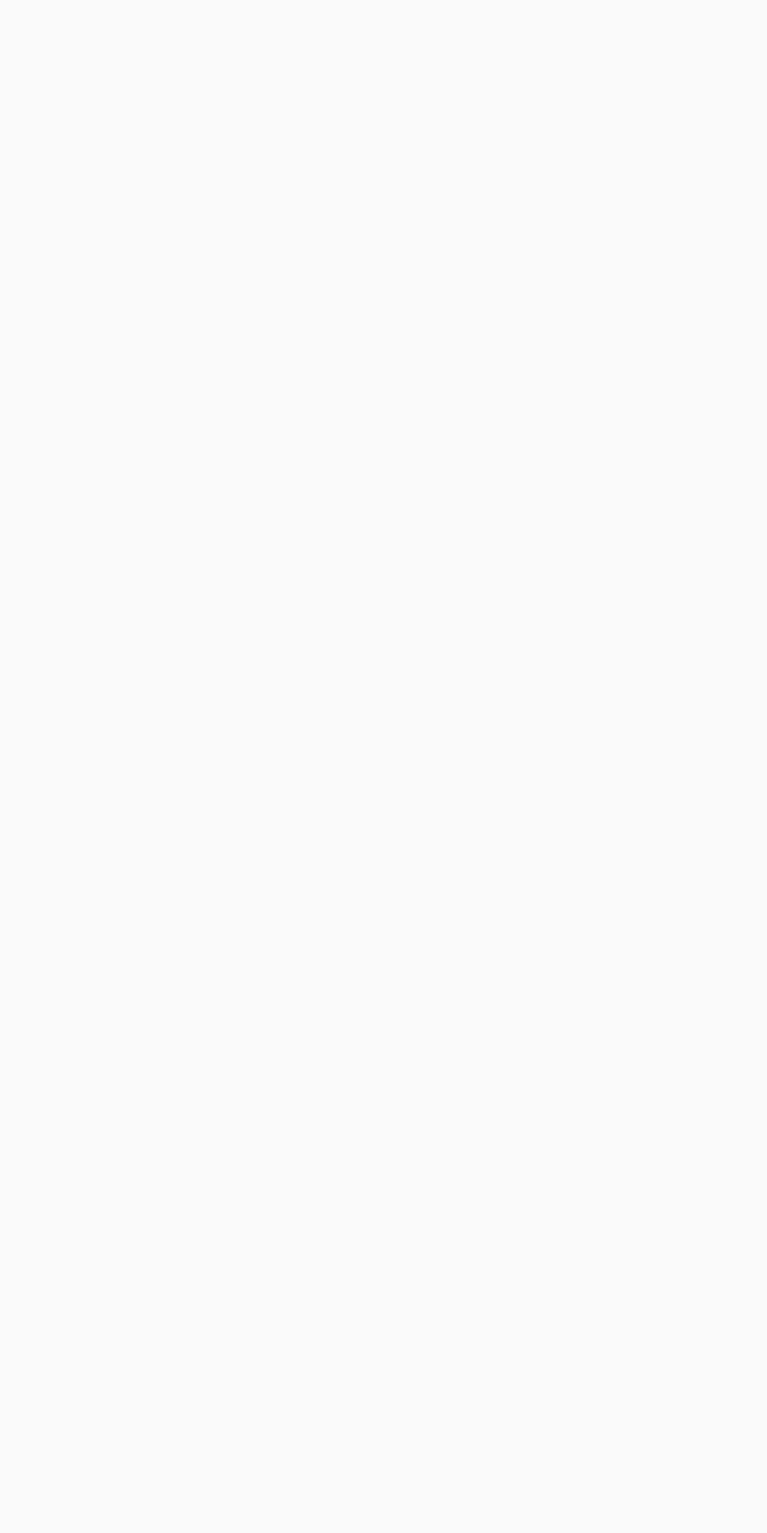
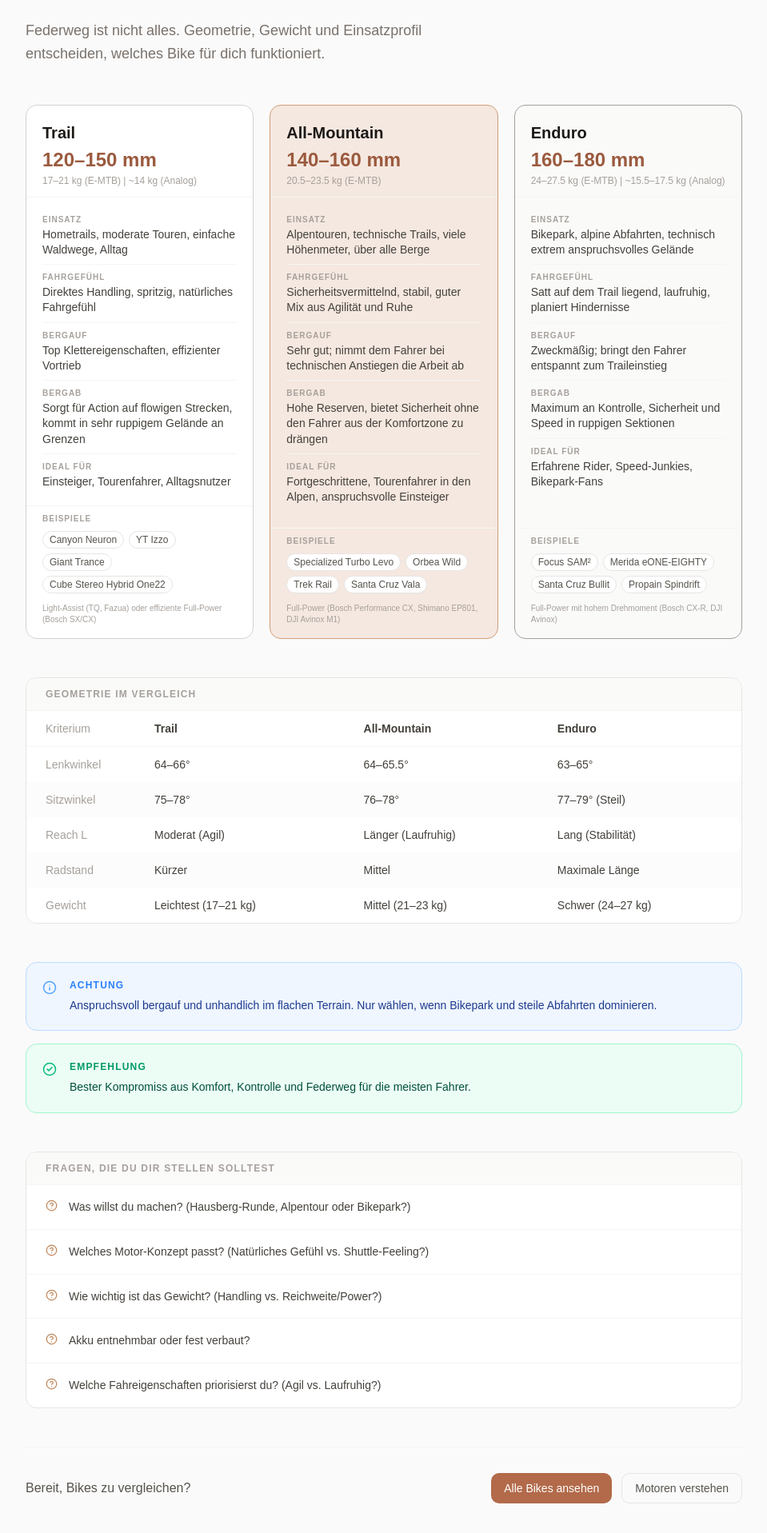
Before and after one commit to Taljy/bikes-martina, a React (Vite) app: page /wissen/trail-vs-enduro in a window 1280 px wide. Before the commit this address had no page. Shown: the part 223-2140 px from the top of the page at 80% size, without its empty margins (160-1119 px from the left). Before the commit the page ends 800 px from the top, so only its background shows below. Built offline with nearby package versions, Linux system fonts and the light colour scheme.

Commit message:
Wissen: Trail vs Enduro — erste Content-Seite

```diff
--- a/src/App.tsx
+++ b/src/App.tsx
@@ -6,6 +6,8 @@ import BikeList from './pages/BikeList'
 import BikeDetail from './pages/BikeDetail'
 import Compare from './pages/Compare'
 import Wissen from './pages/Wissen'
+import TrailVsEnduro from './pages/TrailVsEnduro'
+import WissenMotoren from './pages/WissenMotoren'
 import Neuheiten from './pages/Neuheiten'
 
 export default function App() {
@@ -19,6 +21,8 @@ export default function App() {
             <Route path="bikes/:id" element={<BikeDetail />} />
             <Route path="vergleich" element={<Compare />} />
             <Route path="wissen" element={<Wissen />} />
+            <Route path="wissen/trail-vs-enduro" element={<TrailVsEnduro />} />
+            <Route path="wissen/motoren" element={<WissenMotoren />} />
             <Route path="neuheiten" element={<Neuheiten />} />
           </Route>
         </Routes>
--- /dev/null
+++ b/src/pages/TrailVsEnduro.tsx
@@ -0,0 +1,197 @@
+import { Link } from 'react-router-dom'
+import { HelpCircle, Info, CheckCircle2 } from 'lucide-react'
+import kategorienRaw from '@/data/kategorien.json'
+
+interface Kategorie {
+  name: string
+  federweg_range_mm: string
+  typisches_gewicht_kg: string
+  geometrie_charakter: string
+  einsatz_gelaende: string
+  fahrgefuehl: string
+  bergauf_eignung: string
+  bergab_eignung: string
+  ideal_fuer_fahrer: string
+  typische_beispielbikes: string[]
+  motor_typisch: string
+}
+
+interface MatrixRow {
+  kriterium: string
+  Trail: string
+  'All-Mountain': string
+  Enduro: string
+}
+
+const data = kategorienRaw as {
+  kategorien: Kategorie[]
+  vergleichs_matrix: MatrixRow[]
+  entscheidungs_fragen: string[]
+  einsteiger_hinweise: { reines_enduro_180mm: string; allmountain_160mm_als_kompromiss: string }
+}
+
+const KAT_FARBEN: Record<string, string> = {
+  Trail:         'border-stone-300 bg-white',
+  'All-Mountain': 'border-terracotta-300 bg-terracotta-50',
+  Enduro:        'border-stone-400 bg-stone-50',
+}
+
+function FieldRow({ label, wert }: { label: string; wert: string }) {
+  return (
+    <div className="py-2 border-b border-stone-100 last:border-0">
+      <p className="text-[10px] font-semibold tracking-widest text-stone-400 uppercase mb-0.5">{label}</p>
+      <p className="text-sm text-stone-700 leading-snug">{wert}</p>
+    </div>
+  )
+}
+
+export default function TrailVsEnduro() {
+  const { kategorien, vergleichs_matrix, entscheidungs_fragen, einsteiger_hinweise } = data
+
+  return (
+    <div className="max-w-4xl mx-auto space-y-12">
+
+      {/* ── Sektion 1: Hero ── */}
+      <div className="pt-2">
+        <p className="text-xs font-semibold tracking-widest text-terracotta-500 uppercase mb-3">
+          Wissen · Trail vs. Enduro
+        </p>
+        <h1 className="text-4xl font-semibold tracking-tight text-stone-900 mb-4 leading-tight">
+          Welche Kategorie passt<br />zu welchem Einsatz?
+        </h1>
+        <p className="text-lg text-stone-500 max-w-xl leading-relaxed">
+          Federweg ist nicht alles. Geometrie, Gewicht und Einsatzprofil entscheiden,
+          welches Bike für dich funktioniert.
+        </p>
+      </div>
+
+      {/* ── Sektion 2: Kategorien-Cards ── */}
+      <div className="grid grid-cols-1 sm:grid-cols-3 gap-5">
+        {kategorien.map(kat => (
+          <div
+            key={kat.name}
+            className={`flex flex-col border rounded-xl overflow-hidden ${KAT_FARBEN[kat.name] ?? 'border-stone-200 bg-white'}`}
+          >
+            {/* Header */}
+            <div className="px-5 pt-5 pb-3 border-b border-stone-100">
+              <h2 className="text-xl font-bold text-stone-900 mb-1">{kat.name}</h2>
+              <p className="text-2xl font-semibold text-terracotta-600">{kat.federweg_range_mm}</p>
+              <p className="text-xs text-stone-400 mt-0.5">{kat.typisches_gewicht_kg}</p>
+            </div>
+
+            {/* Felder */}
+            <div className="px-5 py-3 flex-1 space-y-0">
+              <FieldRow label="Einsatz" wert={kat.einsatz_gelaende} />
+              <FieldRow label="Fahrgefühl" wert={kat.fahrgefuehl} />
+              <FieldRow label="Bergauf" wert={kat.bergauf_eignung} />
+              <FieldRow label="Bergab" wert={kat.bergab_eignung} />
+              <FieldRow label="Ideal für" wert={kat.ideal_fuer_fahrer} />
+            </div>
+
+            {/* Beispiel-Bikes */}
+            <div className="px-5 pb-4 pt-2 border-t border-stone-100">
+              <p className="text-[10px] font-semibold tracking-widest text-stone-400 uppercase mb-2">Beispiele</p>
+              <div className="flex flex-wrap gap-1.5">
+                {kat.typische_beispielbikes.map(b => (
+                  <span key={b} className="text-xs bg-white border border-stone-200 text-stone-600 px-2 py-0.5 rounded-full">
+                    {b}
+                  </span>
+                ))}
+              </div>
+              <p className="text-[10px] text-stone-400 mt-3 leading-snug">{kat.motor_typisch}</p>
+            </div>
+          </div>
+        ))}
+      </div>
+
+      {/* ── Sektion 3: Geometrie-Vergleichs-Tabelle ── */}
+      <div className="bg-white border border-stone-200 rounded-xl overflow-hidden">
+        <div className="px-6 py-3 border-b border-stone-100 bg-stone-50">
+          <p className="text-xs font-semibold tracking-widest text-stone-400 uppercase">
+            Geometrie im Vergleich
+          </p>
+        </div>
+        <div className="overflow-x-auto">
+          <table className="w-full text-sm">
+            <thead>
+              <tr className="border-b border-stone-100">
+                <th className="text-left px-6 py-3 text-stone-400 font-normal w-36">Kriterium</th>
+                {['Trail', 'All-Mountain', 'Enduro'].map(k => (
+                  <th key={k} className="text-left px-4 py-3 font-semibold text-stone-700">{k}</th>
+                ))}
+              </tr>
+            </thead>
+            <tbody>
+              {vergleichs_matrix.map((row, i) => (
+                <tr key={row.kriterium} className={i % 2 === 0 ? 'bg-white' : 'bg-stone-50/50'}>
+                  <td className="px-6 py-3 text-stone-400 whitespace-nowrap">{row.kriterium}</td>
+                  <td className="px-4 py-3 text-stone-700">{row['Trail']}</td>
+                  <td className="px-4 py-3 text-stone-700">{row['All-Mountain']}</td>
+                  <td className="px-4 py-3 text-stone-700">{row['Enduro']}</td>
+                </tr>
+              ))}
+            </tbody>
+          </table>
+        </div>
+      </div>
+
+      {/* ── Sektion 4: Einsteiger-Hinweise ── */}
+      <div className="space-y-4">
+        {/* Warnung: Enduro für Einsteiger */}
+        <div className="rounded-xl border border-blue-200 bg-blue-50 p-5 flex gap-4">
+          <Info size={18} className="text-blue-400 shrink-0 mt-0.5" />
+          <div>
+            <p className="text-xs font-semibold tracking-widest text-blue-500 uppercase mb-1.5">Achtung</p>
+            <p className="text-sm text-blue-900 leading-relaxed">{einsteiger_hinweise.reines_enduro_180mm}</p>
+          </div>
+        </div>
+
+        {/* Empfehlung: All-Mountain als Kompromiss */}
+        <div className="rounded-xl border border-emerald-200 bg-emerald-50 p-5 flex gap-4">
+          <CheckCircle2 size={18} className="text-emerald-500 shrink-0 mt-0.5" />
+          <div>
+            <p className="text-xs font-semibold tracking-widest text-emerald-600 uppercase mb-1.5">Empfehlung</p>
+            <p className="text-sm text-emerald-900 leading-relaxed">{einsteiger_hinweise.allmountain_160mm_als_kompromiss}</p>
+          </div>
+        </div>
+      </div>
+
+      {/* ── Sektion 5: Entscheidungs-Fragen ── */}
+      <div className="bg-white border border-stone-200 rounded-xl overflow-hidden">
+        <div className="px-6 py-3 border-b border-stone-100 bg-stone-50">
+          <p className="text-xs font-semibold tracking-widest text-stone-400 uppercase">
+            Fragen, die du dir stellen solltest
+          </p>
+        </div>
+        <ul className="divide-y divide-stone-100">
+          {entscheidungs_fragen.map((frage, i) => (
+            <li key={i} className="flex items-start gap-3.5 px-6 py-4">
+              <HelpCircle size={15} className="text-terracotta-400 shrink-0 mt-0.5" />
+              <p className="text-sm text-stone-700 leading-relaxed">{frage}</p>
+            </li>
+          ))}
+        </ul>
+      </div>
+
+      {/* ── Sektion 6: CTA ── */}
+      <div className="border-t border-stone-100 pt-8 flex flex-col sm:flex-row items-start sm:items-center justify-between gap-4">
+        <p className="text-stone-600 font-medium">Bereit, Bikes zu vergleichen?</p>
+        <div className="flex gap-3">
+          <Link
+            to="/bikes"
+            className="inline-flex items-center gap-1.5 text-sm px-4 py-2 rounded-lg bg-terracotta-500 text-white hover:bg-terracotta-600 transition-colors"
+          >
+            Alle Bikes ansehen
+          </Link>
+          <Link
+            to="/wissen/motoren"
+            className="inline-flex items-center gap-1.5 text-sm px-4 py-2 rounded-lg border border-stone-200 text-stone-600 hover:border-terracotta-400 hover:text-terracotta-600 transition-colors"
+          >
+            Motoren verstehen
+          </Link>
+        </div>
+      </div>
+
+    </div>
+  )
+}
--- /dev/null
+++ b/src/pages/WissenMotoren.tsx
@@ -0,0 +1,8 @@
+export default function WissenMotoren() {
+  return (
+    <div>
+      <h1 className="text-2xl font-semibold text-stone-900 tracking-tight mb-2">Motoren im Vergleich</h1>
+      <p className="text-stone-500">Seite wird aufgebaut …</p>
+    </div>
+  )
+}
```
